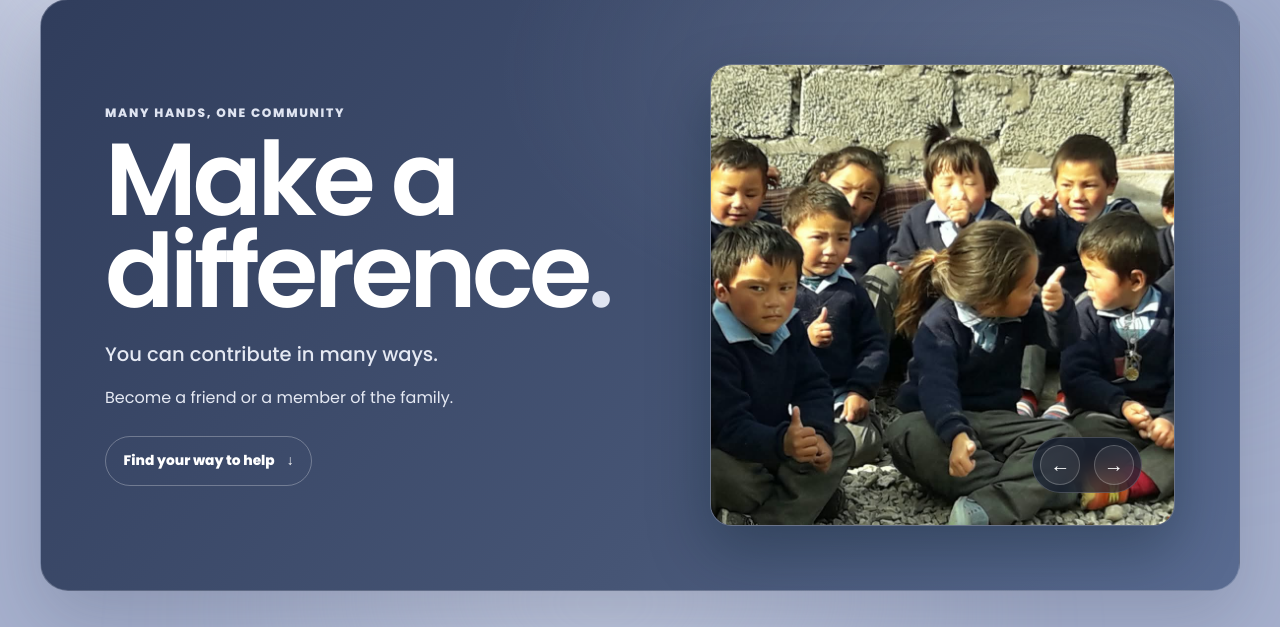
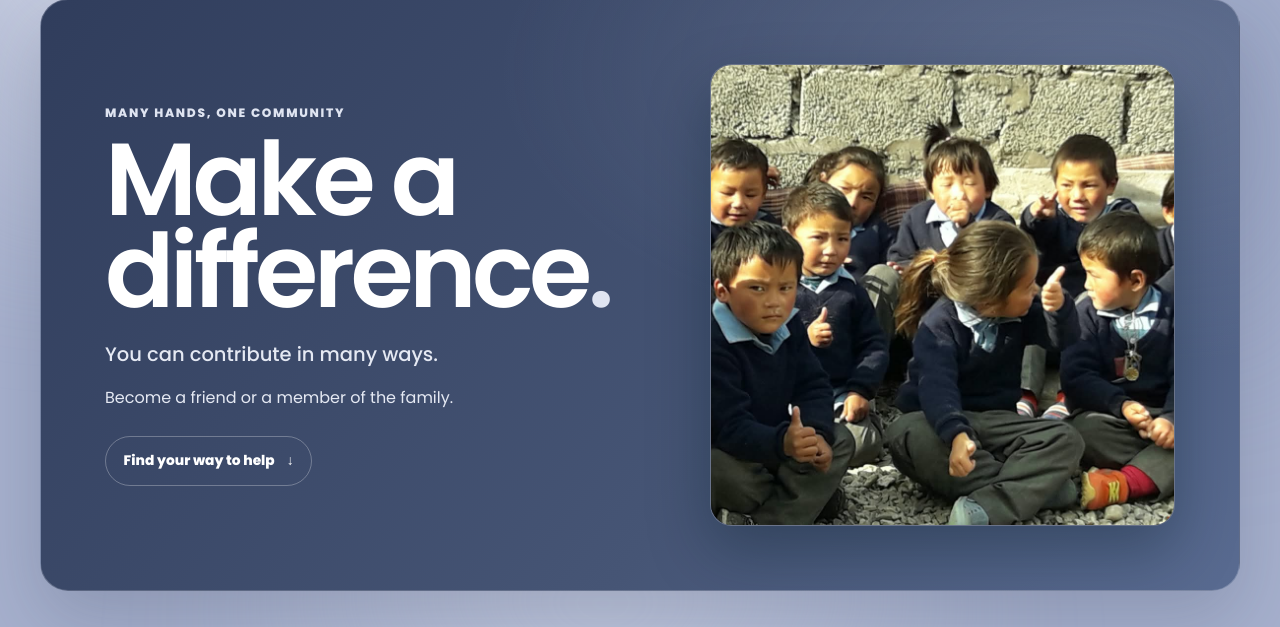
Before and after one commit to NathanGrg/Kantosh-gurung-personal-site, a Django app: page /contributions/ in a window 1280 px wide. Shown: the part 139-766 px from the top of the page. Run offline with Django 5.2, Linux system fonts and the light colour scheme.

Commit message:
Remove carousel navigation buttons
Co-authored-by: Copilot <223556219+Copilot@users.noreply.github.com>

```diff
--- a/personal/static/js/home-carousel.js
+++ b/personal/static/js/home-carousel.js
@@ -4,8 +4,6 @@ if (carouselTrack) {
     const carousel = carouselTrack.closest(".home-carousel");
     const slides = Array.from(carouselTrack.querySelectorAll(".home-carousel__slide"));
     const dots = Array.from(document.querySelectorAll("[data-carousel-dot]"));
-    const previousButton = document.querySelector("[data-carousel-previous]");
-    const nextButton = document.querySelector("[data-carousel-next]");
     const status = carousel.querySelector("[data-carousel-status]");
     const reducedMotion = window.matchMedia("(prefers-reduced-motion: reduce)");
     let activeIndex = 0;
@@ -45,8 +43,6 @@ if (carouselTrack) {
         }
     };
 
-    previousButton?.addEventListener("click", () => showSlide(activeIndex - 1));
-    nextButton?.addEventListener("click", () => showSlide(activeIndex + 1));
     dots.forEach((dot, index) => {
         dot.addEventListener("click", () => showSlide(index));
     });
--- a/personal/templates/personal/contributions.html
+++ b/personal/templates/personal/contributions.html
@@ -32,14 +32,6 @@
                         </article>
                     {% endfor %}
                 </div>
-                <div class="home-carousel__controls" aria-label="Photo gallery controls">
-                    <button class="home-carousel__arrow" type="button" data-carousel-previous aria-label="Previous photo">
-                        <span aria-hidden="true">&larr;</span>
-                    </button>
-                    <button class="home-carousel__arrow" type="button" data-carousel-next aria-label="Next photo">
-                        <span aria-hidden="true">&rarr;</span>
-                    </button>
-                </div>
             </section>
         </header>
 
```
